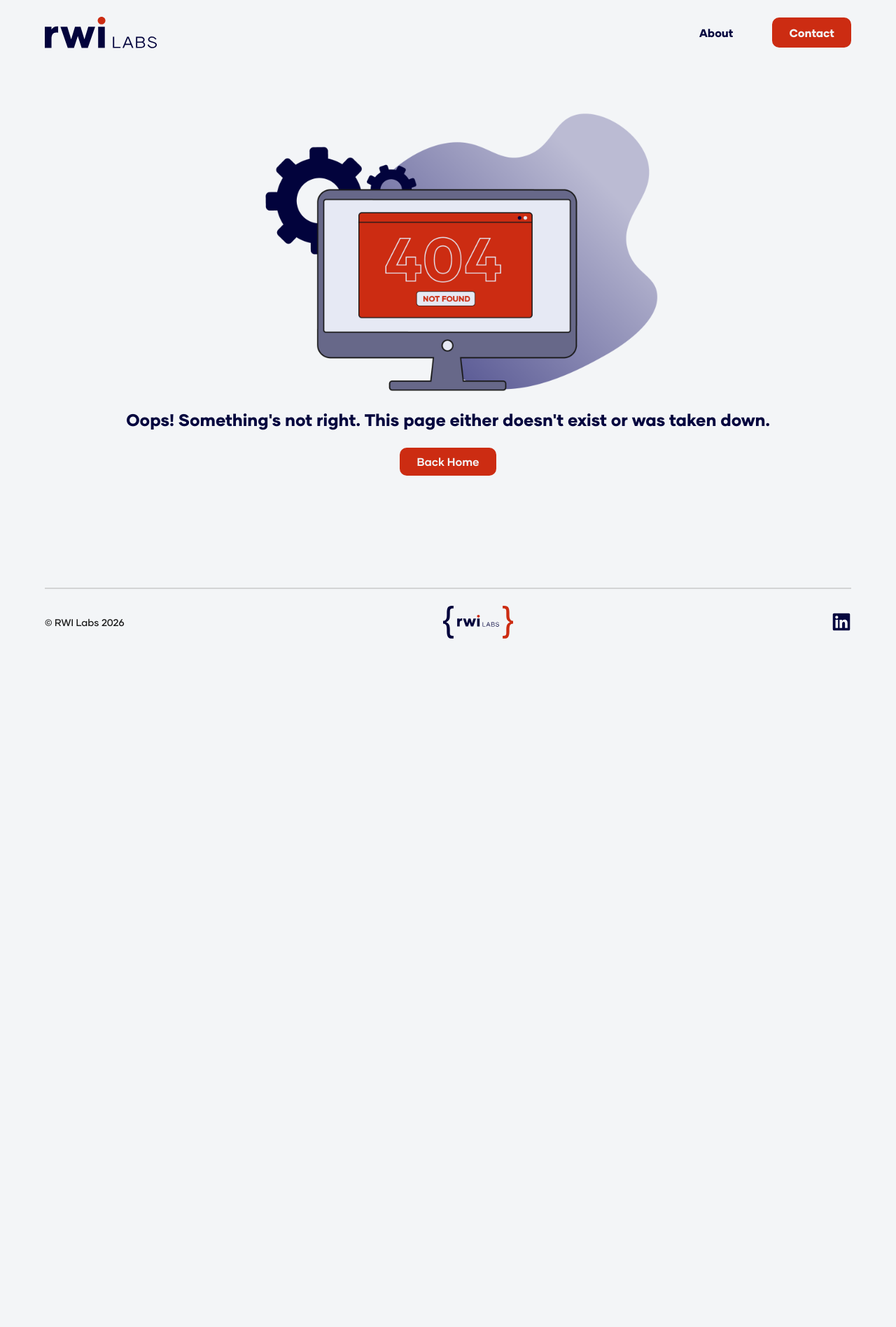
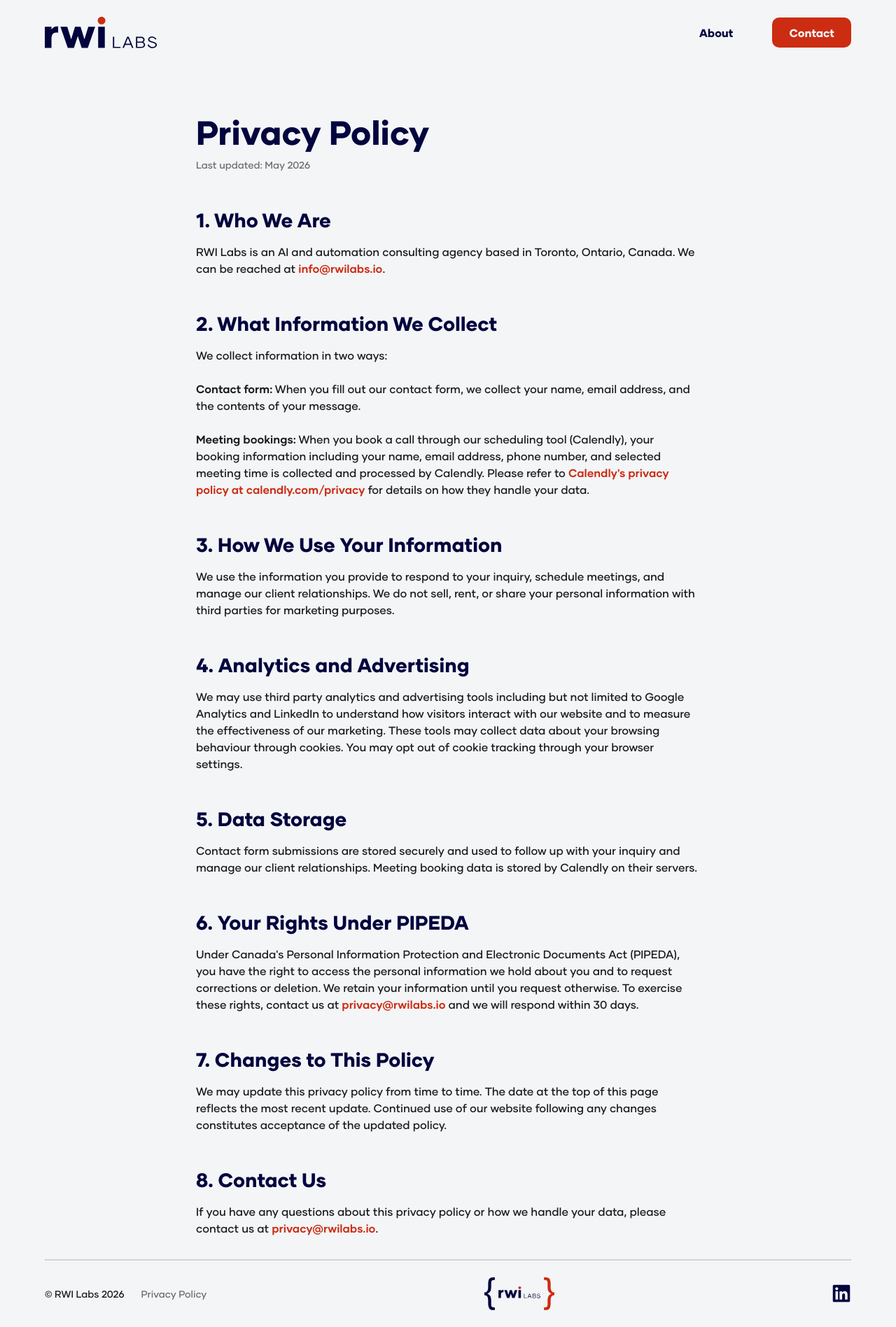
Before and after one commit to maplesyrupman/rwi-site, a Next.js app: page /privacy-policy in a window 1280 px wide. Before the commit this address had no page. Shown: the whole page at 70% size. Before the commit the page ends 960 px from the top, so only its background shows below. Built offline with nearby package versions, Linux system fonts and the light colour scheme.

Commit message:
added privacy policy

```diff
--- a/components/Footer/index.tsx
+++ b/components/Footer/index.tsx
@@ -1,13 +1,19 @@
 import styles from './styles.module.css'
 import Link from '../Button/link'
+import NextLink from 'next/link'
 
 import { FaLinkedin } from 'react-icons/fa'
 
 export default function Footer() {
 
     return (
-        <div className={`pageGutters sectionLG flexRow justifyBetween alignCenter ${styles.footerCon}`}>
-            <p className='txtSm'>© RWI Labs 2026</p>
+        <div className={`pageGutters flexRow justifyBetween alignCenter ${styles.footerCon}`}>
+            <div className={`flexRow alignCenter gapMD ${styles.footerLeft}`}>
+                <p className='txtSm'>© RWI Labs 2026</p>
+                <NextLink href='/privacy-policy'>
+                    <a className={styles.privacyLink}>Privacy Policy</a>
+                </NextLink>
+            </div>
             <svg width="100" height="47" viewBox="0 0 100 47" fill="none" xmlns="http://www.w3.org/2000/svg">
             <path d="M27.2584 18.0579V21.3988C24.8541 21.0033 23.6988 22.0233 23.6988 24.8231V29.5587H20.1289V18.214H23.6884V19.7544C24.365 18.5262 25.5827 17.8289 27.2584 18.0579Z" fill="#02033C"/>
             <path d="M47.0231 18.2139L43.0993 29.5586H39.8L37.7496 23.1889L35.6888 29.5586H32.3895L28.4761 18.2139H32.1501L34.2213 25.0207L36.2717 18.2139H39.2275L41.2987 25.0207L43.3491 18.2139H47.0231Z" fill="#02033C"/>
--- a/components/Footer/styles.module.css
+++ b/components/Footer/styles.module.css
@@ -1,6 +1,24 @@
 .footerCon {
     border-top: 2px solid var(--grey-one);
     padding: var(--spacing-three) 0;
+    margin-top: var(--spacing-four);
+}
+
+.footerLeft {
+    flex-wrap: wrap;
+}
+
+.privacyLink {
+    font-size: 14px;
+    font-weight: 600;
+    color: var(--grey-three);
+    text-decoration: none;
+    transition: color 0.15s ease;
+    white-space: nowrap;
+}
+
+.privacyLink:hover {
+    color: var(--rwi-blue);
 }
 
 @media screen and (max-width: 600px) {
--- a/pages/contact.tsx
+++ b/pages/contact.tsx
@@ -4,11 +4,7 @@ import ContactForm from "../components/ContactForm";
 export default function Contact() {
     return (
         <div>
-            <div className='sectionMD'>
-                <h1 className='txtRed txtCenter'>Contact</h1>
-            </div>
-
-            <section className='sectionSM bgSecondaryTwo sectionWithBg'>
+            <section className='sectionMD bgSecondaryTwo sectionWithBg'>
                 <div className='contentMD flexRow alignStart justifyBetween gapXL flexColumnMD alignCenterMD'>
 
                     {/* Info */}
--- /dev/null
+++ b/pages/privacy-policy.tsx
@@ -0,0 +1,62 @@
+import Head from 'next/head'
+import styles from '../styles/PrivacyPolicy.module.css'
+
+export default function PrivacyPolicy() {
+    return (
+        <div>
+            <Head>
+                <title>Privacy Policy — RWI Labs</title>
+                <meta name='description' content='Privacy policy for RWI Labs AI and automation consulting.' />
+            </Head>
+
+            <div className={`pageGutters sectionLG ${styles.content}`}>
+                <h1 className='txtBlue'>Privacy Policy</h1>
+                <p className={styles.lastUpdated}>Last updated: May 2026</p>
+
+                <div className={styles.section}>
+                    <h3>1. Who We Are</h3>
+                    <p>RWI Labs is an AI and automation consulting agency based in Toronto, Ontario, Canada. We can be reached at <a href='mailto:info@rwilabs.io' className={styles.link}>info@rwilabs.io</a>.</p>
+                </div>
+
+                <div className={styles.section}>
+                    <h3>2. What Information We Collect</h3>
+                    <p>We collect information in two ways:</p>
+                    <br />
+                    <p><strong>Contact form:</strong> When you fill out our contact form, we collect your name, email address, and the contents of your message.</p>
+                    <br />
+                    <p><strong>Meeting bookings:</strong> When you book a call through our scheduling tool (Calendly), your booking information including your name, email address, phone number, and selected meeting time is collected and processed by Calendly. Please refer to <a href='https://calendly.com/privacy' target='_blank' rel='noopener noreferrer' className={styles.link}>Calendly&apos;s privacy policy at calendly.com/privacy</a> for details on how they handle your data.</p>
+                </div>
+
+                <div className={styles.section}>
+                    <h3>3. How We Use Your Information</h3>
+                    <p>We use the information you provide to respond to your inquiry, schedule meetings, and manage our client relationships. We do not sell, rent, or share your personal information with third parties for marketing purposes.</p>
+                </div>
+
+                <div className={styles.section}>
+                    <h3>4. Analytics and Advertising</h3>
+                    <p>We may use third party analytics and advertising tools including but not limited to Google Analytics and LinkedIn to understand how visitors interact with our website and to measure the effectiveness of our marketing. These tools may collect data about your browsing behaviour through cookies. You may opt out of cookie tracking through your browser settings.</p>
+                </div>
+
+                <div className={styles.section}>
+                    <h3>5. Data Storage</h3>
+                    <p>Contact form submissions are stored securely and used to follow up with your inquiry and manage our client relationships. Meeting booking data is stored by Calendly on their servers.</p>
+                </div>
+
+                <div className={styles.section}>
+                    <h3>6. Your Rights Under PIPEDA</h3>
+                    <p>Under Canada&apos;s Personal Information Protection and Electronic Documents Act (PIPEDA), you have the right to access the personal information we hold about you and to request corrections or deletion. We retain your information until you request otherwise. To exercise these rights, contact us at <a href='mailto:privacy@rwilabs.io' className={styles.link}>privacy@rwilabs.io</a> and we will respond within 30 days.</p>
+                </div>
+
+                <div className={styles.section}>
+                    <h3>7. Changes to This Policy</h3>
+                    <p>We may update this privacy policy from time to time. The date at the top of this page reflects the most recent update. Continued use of our website following any changes constitutes acceptance of the updated policy.</p>
+                </div>
+
+                <div className={styles.section}>
+                    <h3>8. Contact Us</h3>
+                    <p>If you have any questions about this privacy policy or how we handle your data, please contact us at <a href='mailto:privacy@rwilabs.io' className={styles.link}>privacy@rwilabs.io</a>.</p>
+                </div>
+            </div>
+        </div>
+    )
+}
--- /dev/null
+++ b/styles/PrivacyPolicy.module.css
@@ -0,0 +1,32 @@
+.content {
+    /* Narrower than contentMD for comfortable line length */
+    max-width: 720px;
+}
+
+.lastUpdated {
+    color: var(--grey-three);
+    font-size: 14px;
+    margin-top: var(--spacing-one);
+    margin-bottom: var(--spacing-six);
+}
+
+.section {
+    margin-top: var(--spacing-six);
+}
+
+.section h3 {
+    color: var(--rwi-blue);
+    margin-bottom: var(--spacing-two);
+}
+
+.link {
+    color: var(--rwi-red);
+    font-weight: 700;
+    text-decoration: none;
+    transition: color 0.15s ease;
+}
+
+.link:hover {
+    color: var(--rwi-red-two);
+    text-decoration: underline;
+}
```
Also changed, not shown: components/ContactForm/index.tsx (+7 -0 lines), components/ContactForm/styles.module.css (+16 -0 lines), pages/about.tsx (+22 -15 lines), styles/About.module.css (+33 -2 lines), styles/Home.module.css (+25 -2 lines).
